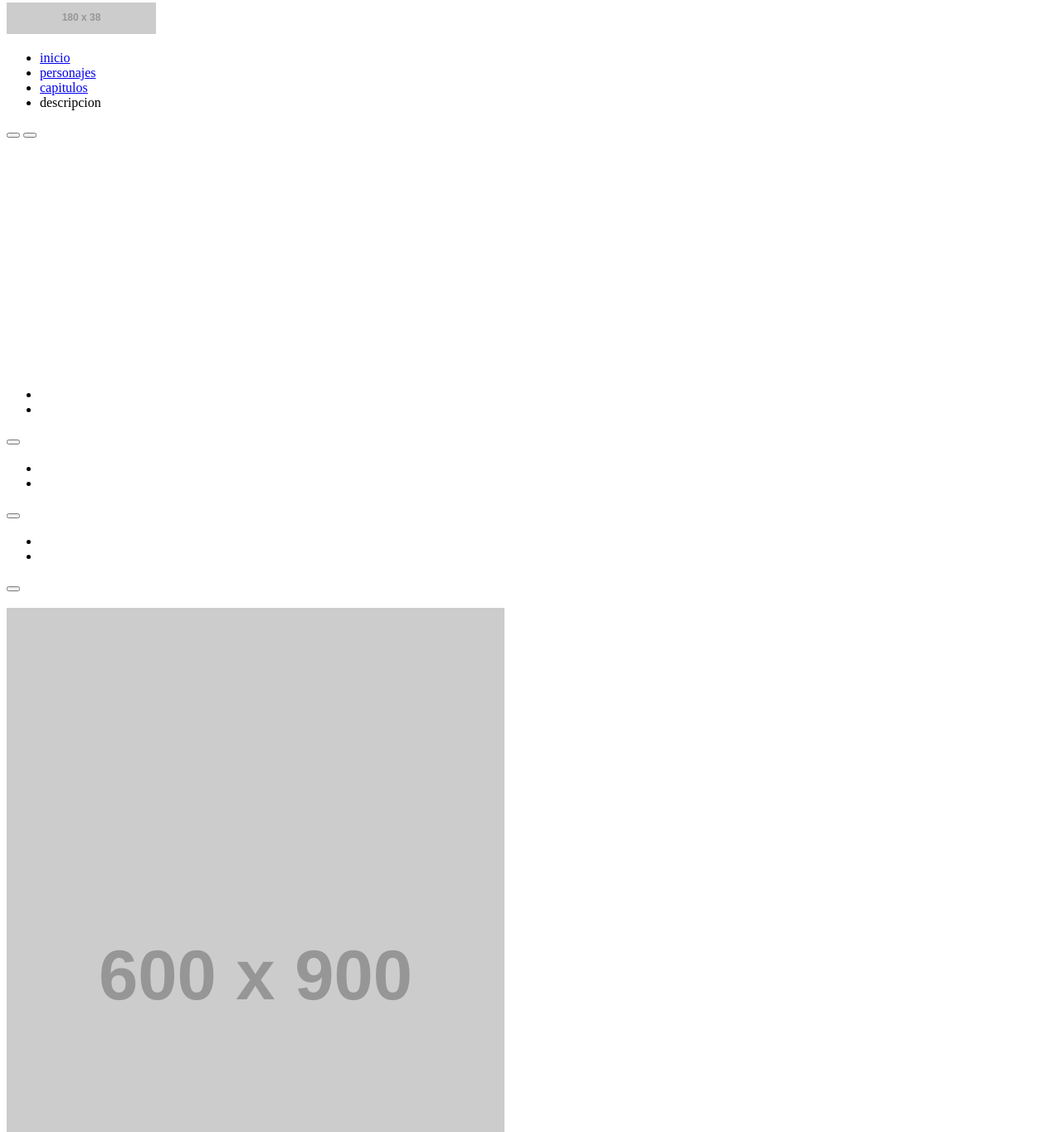
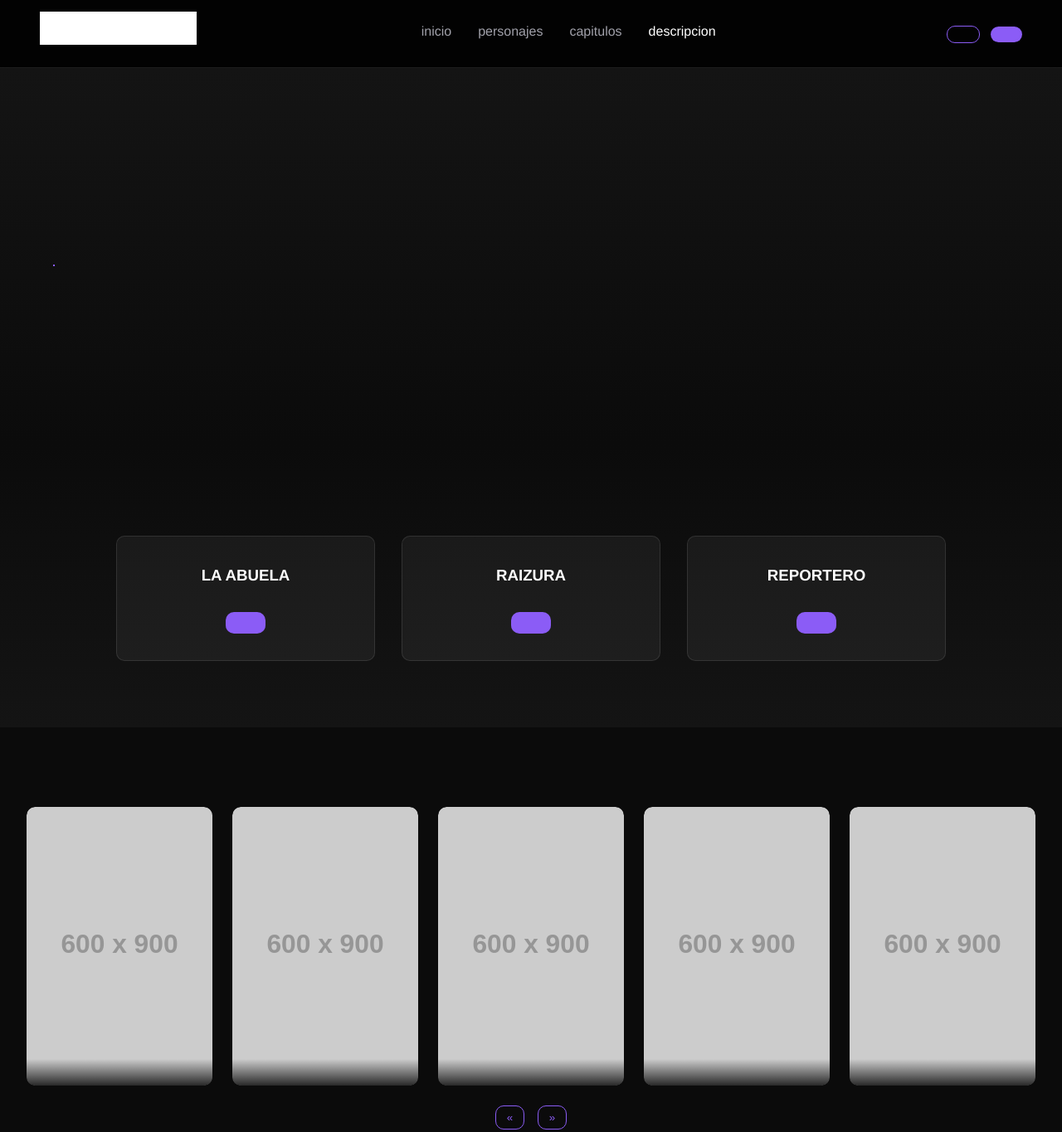
Before and after one commit to Ingrid64f/03_base_datos_comic, a plain HTML site: page index.html in a window 1280 px wide. Shown: the part 5-1370 px from the top of the page at 83% size. Drawn offline with Linux system fonts and the light colour scheme; grey boxes are pictures that could not be loaded; placeholder pictures from the web are drawn by us.

Commit message:
avance en clase

```diff
--- a/index.html
+++ b/index.html
@@ -3,6 +3,7 @@
 <head>
     <meta charset="UTF-8">
     <meta name="viewport" content="width=device-width, initial-scale=1.0">
+    <link rel="stylesheet" href="styles.css">
     <title>comic</title>
 </head>
 <body>
@@ -59,7 +60,7 @@
 
     <div class="plan-grid">
       <article class="plan" aria-labelledby="plan-basic">
-        <h3 id="plan-basic"></h3>
+        <h3 id="plan-basic">LA ABUELA</h3>
         <div class="price"></div>
         <ul>
           <li></li>
@@ -69,7 +70,7 @@
       </article>
 
       <article class="plan" aria-labelledby="plan-standard">
-        <h3 id="plan-standard"></h3>
+        <h3 id="plan-standard">RAIZURA</h3>
         <div class="price"></div>
         <ul>
           <li></li>
@@ -79,7 +80,7 @@
       </article>
 
       <article class="plan" aria-labelledby="plan-premium">
-        <h3 id="plan-premium"></h3>
+        <h3 id="plan-premium">REPORTERO</h3>
         <div class="price"></div>
         <ul>
           <li></li>
--- /dev/null
+++ b/styles.css
@@ -0,0 +1,333 @@
+/* =============================
+   ESTILOS PRINCIPALES - HBO MAX INSPIRED
+   ============================= */
+
+/* -------- Variables -------- */
+:root {
+  --color-bg: #0b0b0b;
+  --color-primary: #8b5cf6;
+  --color-accent: #6d28d9;
+  --color-text: #ffffff;
+  --color-muted: #a1a1aa;
+  --color-border: rgba(255, 255, 255, 0.1);
+  --transition: 0.3s ease;
+  --radius: 10px;
+  --font-main: "Helvetica Neue", "Segoe UI", Arial, sans-serif;
+}
+
+/* -------- Reset básico -------- */
+* {
+  margin: 0;
+  padding: 0;
+  box-sizing: border-box;
+}
+
+body {
+  background-color: var(--color-bg);
+  color: var(--color-text);
+  font-family: var(--font-main);
+  line-height: 1.6;
+  overflow-x: hidden;
+}
+
+/* =============================
+   HEADER
+   ============================= */
+header {
+  display: flex;
+  align-items: center;
+  justify-content: space-between;
+  padding: 1.2rem 3rem;
+  background: rgba(0, 0, 0, 0.8);
+  backdrop-filter: blur(10px);
+  position: sticky;
+  top: 0;
+  z-index: 1000;
+  border-bottom: 1px solid var(--color-border);
+}
+
+header .brand img {
+  height: 40px;
+  filter: brightness(0) invert(1);
+}
+
+nav ul {
+  list-style: none;
+  display: flex;
+  gap: 2rem;
+}
+
+nav a {
+  color: var(--color-muted);
+  text-decoration: none;
+  font-weight: 500;
+  transition: color var(--transition);
+}
+
+nav a:hover {
+  color: var(--color-primary);
+}
+
+/* Botones en header */
+.actions .btn {
+  margin-left: 0.5rem;
+  padding: 0.6rem 1.2rem;
+  border-radius: var(--radius);
+  font-weight: 600;
+  cursor: pointer;
+  transition: background var(--transition), color var(--transition);
+}
+
+.btn-primary {
+  background: var(--color-primary);
+  color: #fff;
+  border: none;
+}
+
+.btn-primary:hover {
+  background: var(--color-accent);
+}
+
+.btn-outline {
+  background: transparent;
+  border: 1px solid var(--color-primary);
+  color: var(--color-primary);
+}
+
+.btn-outline:hover {
+  background: var(--color-primary);
+  color: #fff;
+}
+
+/* =============================
+   HERO SECTION
+   ============================= */
+.hero {
+  display: flex;
+  justify-content: center;
+  align-items: center;
+  padding: 6rem 3rem;
+  background: linear-gradient(180deg, #141414 0%, #0b0b0b 100%);
+}
+
+.hero-inner {
+  display: flex;
+  gap: 3rem;
+  align-items: center;
+  max-width: 1200px;
+  width: 100%;
+  flex-wrap: wrap;
+}
+
+.hero .copy {
+  flex: 1;
+}
+
+.hero h1 {
+  font-size: 3rem;
+  margin-bottom: 1rem;
+  color: var(--color-primary);
+}
+
+.hero .lead {
+  font-size: 1.2rem;
+  color: var(--color-muted);
+  margin-bottom: 1.5rem;
+}
+
+.hero .ctas {
+  display: flex;
+  gap: 1rem;
+}
+
+/* Imagen visual */
+.hero .visual {
+  flex: 1;
+  border-radius: var(--radius);
+  overflow: hidden;
+}
+
+/* =============================
+   PLANES
+   ============================= */
+.plans {
+  padding: 5rem 3rem;
+  text-align: center;
+  background: linear-gradient(180deg, #0b0b0b 0%, #141414 100%);
+}
+
+.plans h2 {
+  font-size: 2rem;
+  margin-bottom: 2rem;
+  color: var(--color-primary);
+}
+
+.plan-grid {
+  display: grid;
+  grid-template-columns: repeat(auto-fit, minmax(250px, 1fr));
+  gap: 2rem;
+  max-width: 1000px;
+  margin: 0 auto;
+}
+
+.plan {
+  background: rgba(255, 255, 255, 0.05);
+  border-radius: var(--radius);
+  padding: 2rem;
+  border: 1px solid var(--color-border);
+  transition: transform var(--transition), box-shadow var(--transition);
+}
+
+.plan:hover {
+  transform: translateY(-5px);
+  box-shadow: 0 10px 30px rgba(0, 0, 0, 0.4);
+}
+
+.plan h3 {
+  color: #fff;
+  margin-bottom: 0.5rem;
+}
+
+.plan .price {
+  font-size: 1.5rem;
+  font-weight: 700;
+  color: var(--color-primary);
+  margin-bottom: 1rem;
+}
+
+.plan ul {
+  list-style: none;
+  color: var(--color-muted);
+  margin-bottom: 1.5rem;
+}
+
+.plan ul li {
+  margin: 0.5rem 0;
+}
+
+.plan .choose {
+  background: var(--color-primary);
+  color: white;
+  border: none;
+  padding: 0.8rem 1.5rem;
+  border-radius: var(--radius);
+  cursor: pointer;
+  font-weight: bold;
+  transition: background var(--transition);
+}
+
+.plan .choose:hover {
+  background: var(--color-accent);
+}
+
+/* =============================
+   CAROUSEL - FEATURED
+   ============================= */
+.featured {
+  padding: 4rem 2rem;
+  background: #0b0b0b;
+}
+
+.featured h3 {
+  font-size: 1.8rem;
+  text-align: center;
+  color: var(--color-primary);
+  margin-bottom: 2rem;
+}
+
+.carousel {
+  overflow: hidden;
+  position: relative;
+  max-width: 100%;
+}
+
+.slides {
+  display: flex;
+  gap: 1.5rem;
+  transition: transform 0.5s ease;
+}
+
+.slide {
+  min-width: 200px;
+  border-radius: var(--radius);
+  overflow: hidden;
+  position: relative;
+  transition: transform var(--transition);
+}
+
+.slide img {
+  width: 100%;
+  border-radius: var(--radius);
+  object-fit: cover;
+  display: block;
+}
+
+.slide:hover {
+  transform: scale(1.05);
+}
+
+.meta {
+  position: absolute;
+  bottom: 0;
+  left: 0;
+  right: 0;
+  padding: 1rem;
+  background: linear-gradient(180deg, transparent, rgba(0, 0, 0, 0.8));
+  font-size: 0.9rem;
+}
+
+.carousel-controls {
+  display: flex;
+  justify-content: center;
+  gap: 1rem;
+  margin-top: 1.5rem;
+}
+
+.small-btn {
+  background: transparent;
+  border: 1px solid var(--color-primary);
+  color: var(--color-primary);
+  padding: 0.4rem 0.8rem;
+  border-radius: var(--radius);
+  cursor: pointer;
+  transition: background var(--transition);
+}
+
+.small-btn:hover {
+  background: var(--color-primary);
+  color: white;
+}
+
+/* =============================
+   FOOTER
+   ============================= */
+footer {
+  text-align: center;
+  padding: 2rem;
+  background: #0b0b0b;
+  border-top: 1px solid var(--color-border);
+  color: var(--color-muted);
+  font-size: 0.9rem;
+}
+
+/* =============================
+   RESPONSIVE
+   ============================= */
+@media (max-width: 768px) {
+  header {
+    flex-wrap: wrap;
+    gap: 1rem;
+  }
+
+  .hero-inner {
+    flex-direction: column;
+  }
+
+  .hero h1 {
+    font-size: 2.2rem;
+  }
+
+  nav ul {
+    gap: 1rem;
+  }
+}
```
